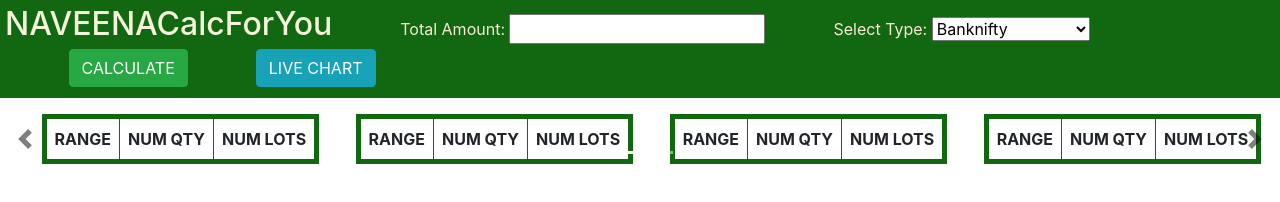
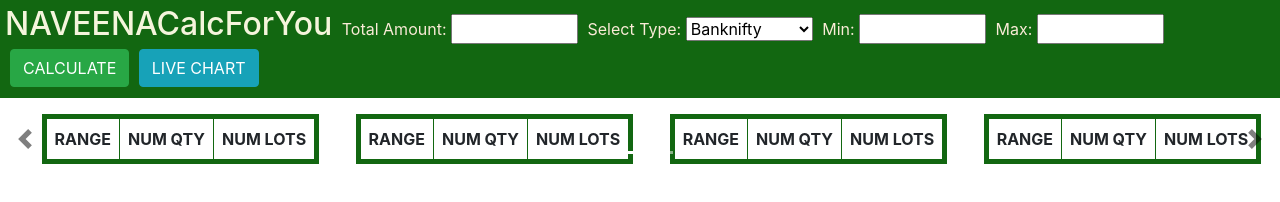
Before and after one commit to jan-002/lot-calculatorv2, a plain HTML site: page index.html in a window 1280 px wide. Drawn offline with nearby package versions, Linux system fonts and the light colour scheme.

Commit message:
update index.html

```diff
--- a/index.html
+++ b/index.html
@@ -44,6 +44,8 @@
         {
             var totamt = document.getElementById("totamount").value;
             var type = document.getElementById("type").value;
+            var minlimit = document.getElementById("min").value;
+            var maxlimit = document.getElementById("max").value;
             if(type=="bn")
             {
                 var div = 25;
@@ -122,9 +124,9 @@
                     document.getElementById("numl"+i+k).style.backgroundColor = "#F47C7C";
                     document.getElementById("ans"+i+k).style.backgroundColor = "#B6EAFA";
                     document.getElementById("res"+i+k).style.backgroundColor = "#FFA559";
-                    if(numlots>=500)
+                    if(numlots>=minlimit)
                     {
-                        for(var j=500;j<=Math.min(1000,numlots);j++)
+                        for(var j=minlimit;j<=Math.min(maxlimit,numlots);j++)
                         {
                             res1 = Math.floor(numlots/j);
                             res2 = (numlots/j) - res1;
@@ -136,7 +138,7 @@
 
                         }
                     }
-                    else if(numlots<500)
+                    else if(numlots<minlimit)
                     {
                         ans = 1;
                     }
@@ -217,15 +219,19 @@
 <body>
     <div class="header">
         <h2 style = "display: inline-block; color: beige; font-weight: 500; margin-bottom: 0%;">NAVEENACalcForYou</h2>
-        <label for="totamount" style="padding-left: 5%;">Total Amount: </label>
-        <input class = "in" type="number" name = "totamount" id = "totamount">
-        <label for = "type" style="padding-left: 5%;">Select Type: </label>
-        <select class = "in" name = "type" id="type" style="width: 12.5%; "">
+        <label for="totamount" style="padding-left: 5px; ">Total Amount: </label>
+        <input class = "in" type="number" name = "totamount" id = "totamount" style="width: 10%;">
+        <label for = "type" style="padding-left: 5px;">Select Type: </label>
+        <select class = "in" name = "type" id="type" style="width: 10%;">
             <option value = "bn">Banknifty</option>
             <option value = "fn">Finnifty</option>
         </select>
-        <button type="button" class="btn btn-success" style="margin-left: 5%; margin-bottom: 0.5%;" onclick="compute()">CALCULATE</button>
-        <a href="https://tinyurl.com/adei07" style="margin-left: 5%; margin-bottom: 0.5%;" class="btn btn-info" role="button">LIVE CHART</a>
+        <label for="min" style="padding-left: 5px;">Min: </label>
+        <input class = "in" type="number" name = "min" id = "min" style="width: 10%;">
+        <label for="max" style="padding-left: 5px;">Max: </label>
+        <input class = "in" type="number" name = "max" id = "max" style="width: 10%;">
+        <button type="button" class="btn btn-success" style="margin-left: 5px; margin-bottom: 0.5%;" onclick="compute()">CALCULATE</button>
+        <a href="https://tinyurl.com/adei07" style="margin-left: 5px; margin-bottom: 0.5%;" class="btn btn-info" role="button">LIVE CHART</a>
     </div>
     <div id="carouselExampleIndicators" class="carousel slide hidden-lg" data-interval="false" data-keyboard="false">
         <ol class="carousel-indicators">
```
